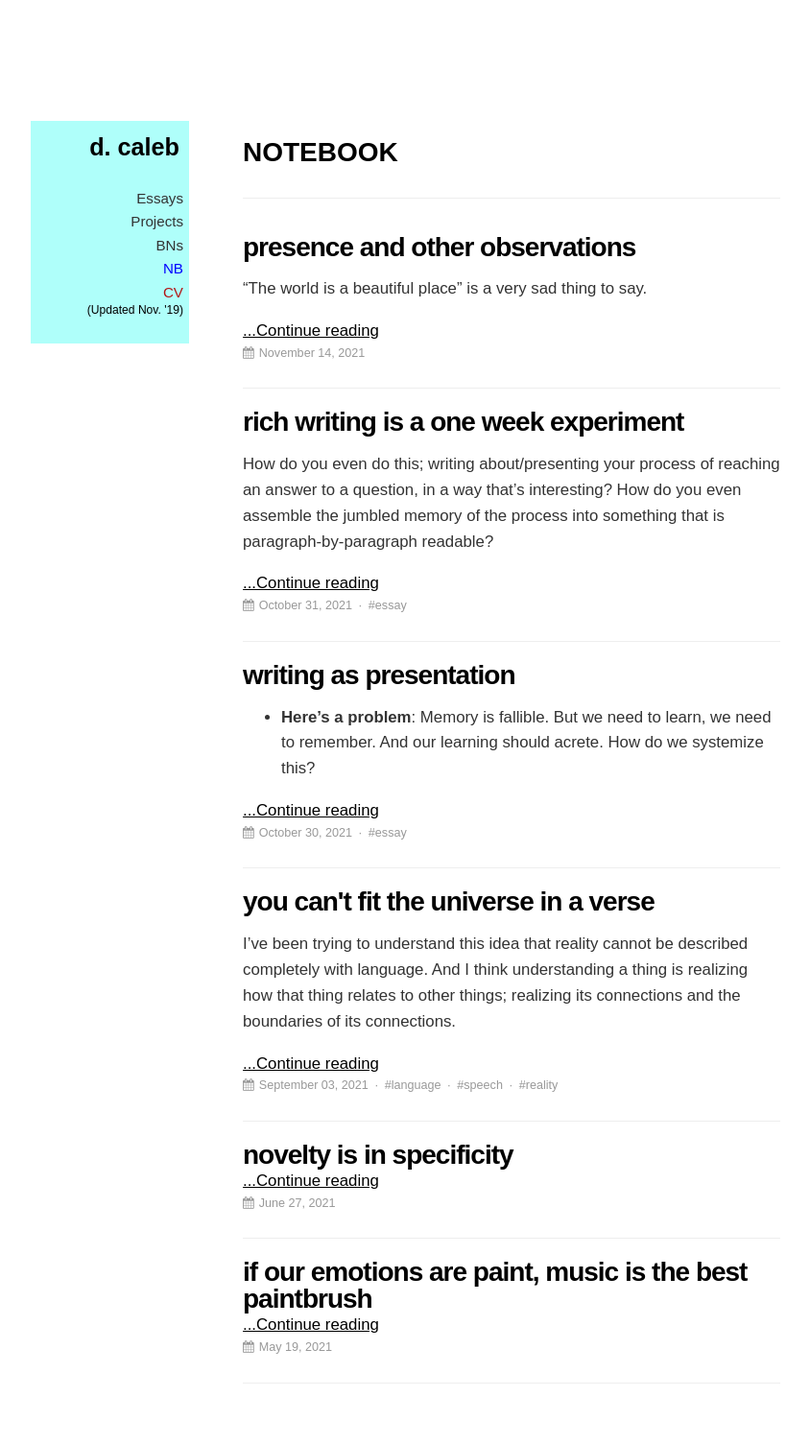
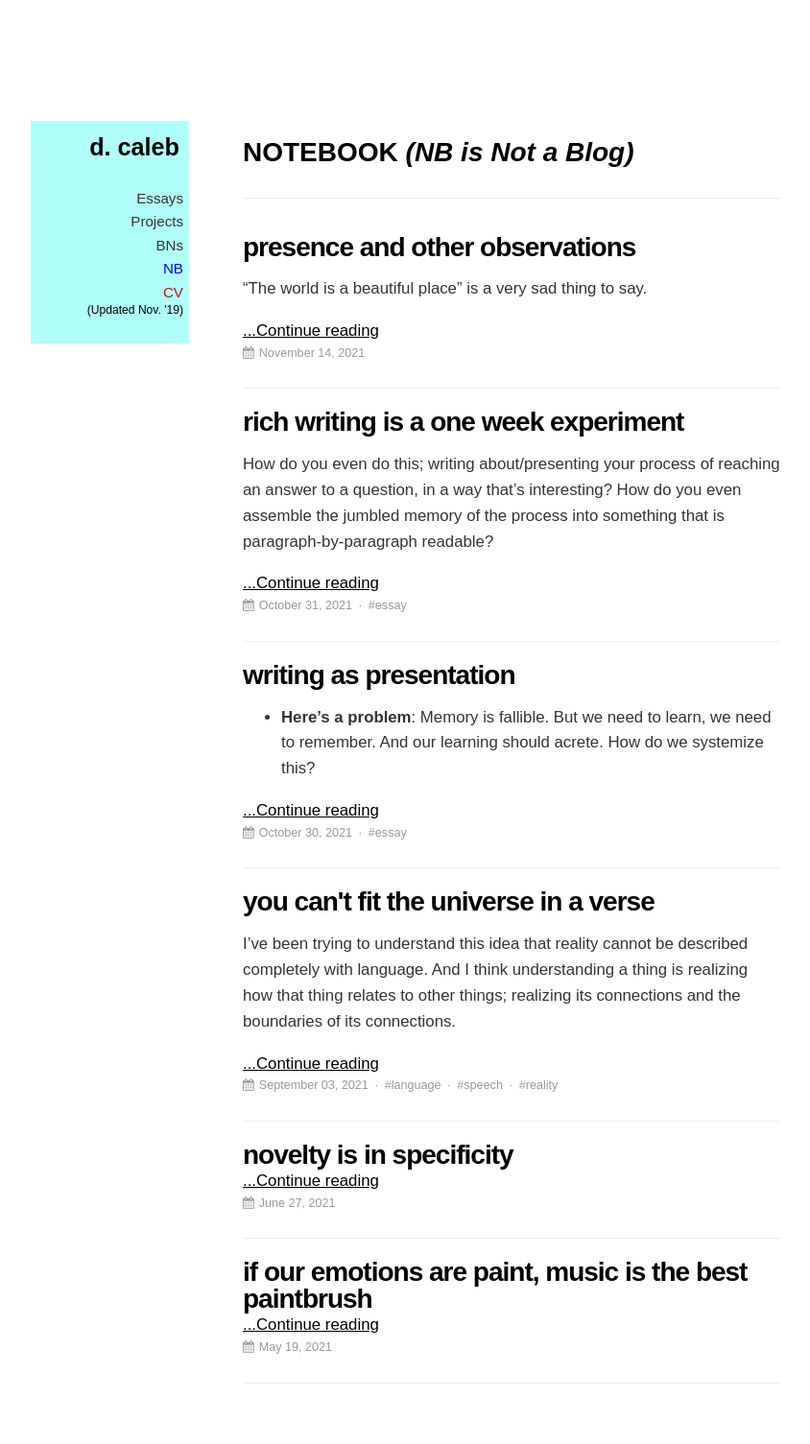
Before and after one commit to dCO2/rococo, a Jekyll site: the page built from notes/index.html, in a window 1280 px wide. Shown: the whole page at 96% size, without its empty margins (123-967 px from the left). Built offline with Jekyll 4.4.1, drawn with Linux system fonts in a browser that asks for light colours; some web fonts are replaced.

Commit message:
Textual Updates

```diff
--- a/notes/index.html
+++ b/notes/index.html
@@ -5,7 +5,7 @@ permalink: notes/
 ---
 
 
-<h1>NOTEBOOK</h1>
+<h1>NOTEBOOK <em>(NB is Not a Blog)</em></h1>
 <div class=post>
 </div>
 <br>
```
Also changed, not shown: _posts/2021-10-31-rich-writing.md (+1 -1 lines).
